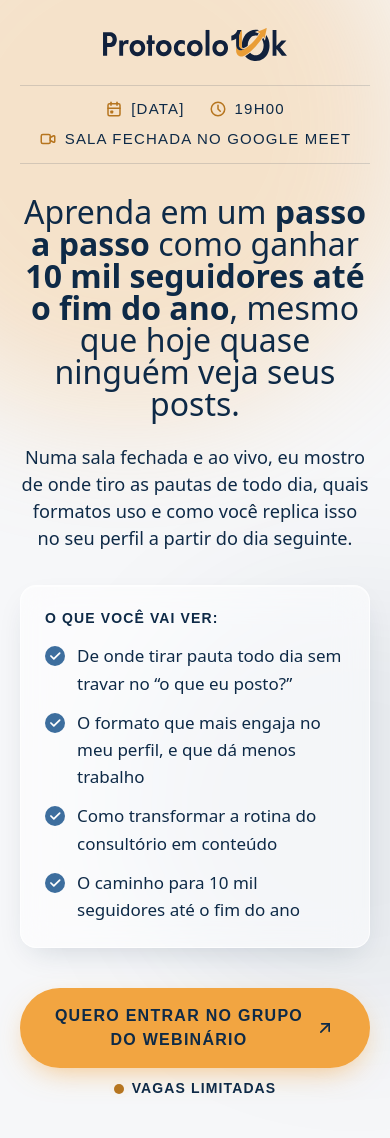
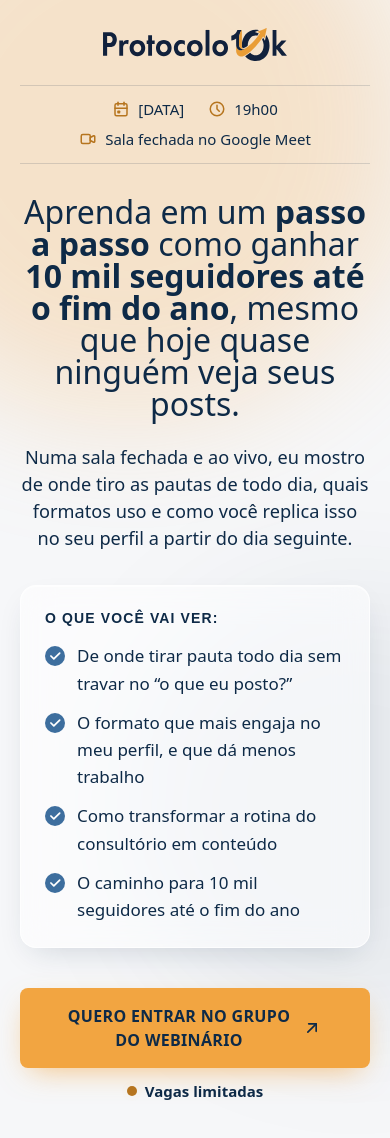
Before and after one commit to criacaondhub/webinario-gustavosa-10k, a React (Vite) app: page / in a window 390 px wide. Shown: the top 1138 px of the page. Built offline with nearby package versions, Linux system fonts and the light colour scheme; a web font is replaced by a local one.

Commit message:
style(hero): tipografia do CTA e da faixa do evento, raio do botão e vagas ao lado
Co-Authored-By: Claude Opus 5.5 <noreply@anthropic.com>

```diff
--- a/src/components/sections/Hero.tsx
+++ b/src/components/sections/Hero.tsx
@@ -42,7 +42,7 @@ export function Hero() {
 
           <motion.ul
             variants={item}
-            className="mt-6 mb-[clamp(2rem,4vw,3rem)] lg:mt-5 lg:mb-8 short:mt-4 short:mb-6 flex flex-wrap items-center justify-center gap-x-6 gap-y-2 border-y border-heading/15 py-3 font-condensed text-meta font-medium tracking-label uppercase lg:justify-start lg:gap-x-10"
+            className="mt-6 mb-[clamp(2rem,4vw,3rem)] lg:mt-5 lg:mb-8 short:mt-4 short:mb-6 flex flex-wrap items-center justify-center gap-x-6 gap-y-2 border-y border-heading/15 py-3 text-meta lg:justify-start lg:gap-x-10"
           >
             {hero.date.map(({ icon, text }) => {
               const Icon = ICONS[icon]
@@ -88,9 +88,9 @@ export function Hero() {
             </ul>
           </motion.div>
 
-          <motion.div variants={item} className="flex flex-col items-center gap-3 lg:items-start">
+          <motion.div variants={item} className="flex flex-col items-center gap-x-5 gap-y-3 sm:flex-row sm:justify-center lg:justify-start">
             <CtaButton label={hero.cta} lines={hero.ctaLines} />
-            <p className="flex items-center gap-2 font-condensed text-label font-bold tracking-label uppercase">
+            <p className="flex items-center gap-2 text-meta font-bold">
               <span aria-hidden="true" className="relative flex size-2.5">
                 <span className="absolute inline-flex size-full animate-ping rounded-full bg-accent opacity-75 motion-reduce:animate-none" />
                 <span className="relative inline-flex size-2.5 rounded-full bg-accent-hover" />
--- a/src/components/ui/CtaButton.tsx
+++ b/src/components/ui/CtaButton.tsx
@@ -17,7 +17,7 @@ type CtaButtonProps = {
 }
 
 const base =
-  'group inline-flex min-h-14 w-full max-w-md items-center justify-center gap-3 rounded-full bg-accent px-8 py-4 font-condensed text-cta font-bold uppercase tracking-label text-heading shadow-[0_10px_30px_-10px_rgb(242_165_65/0.7)] transition-colors duration-200 ease-out hover:bg-accent-hover focus-visible:outline-2 focus-visible:outline-offset-4 focus-visible:outline-heading sm:w-auto sm:max-w-none'
+  'group inline-flex min-h-14 w-full max-w-md items-center justify-center gap-3 rounded-lg bg-accent px-7 py-4 font-sans text-cta font-bold uppercase tracking-[0.02em] text-heading shadow-[0_10px_30px_-10px_rgb(242_165_65/0.7)] transition-colors duration-200 ease-out hover:bg-accent-hover focus-visible:outline-2 focus-visible:outline-offset-4 focus-visible:outline-heading sm:w-auto sm:max-w-none'
 
 export function CtaButton({ label, lines, className }: CtaButtonProps) {
   const text = (
--- a/src/index.css
+++ b/src/index.css
@@ -40,8 +40,8 @@
   --text-meta--line-height: 1.5;
   --text-label: 0.875rem;
   --text-label--line-height: 1.2;
-  --text-cta: 1.25rem;
-  --text-cta--line-height: 1.1;
+  --text-cta: 1.1875rem;
+  --text-cta--line-height: 1.2;
 
   --tracking-label: 0.08em;
 
```
Also changed, not shown: 1 other file (tests, documents, lock files or other folders).
